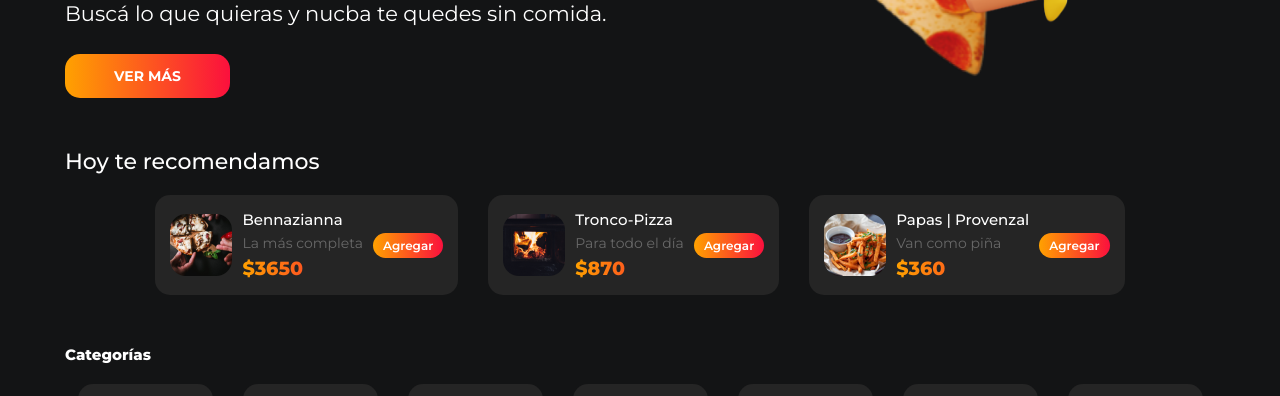
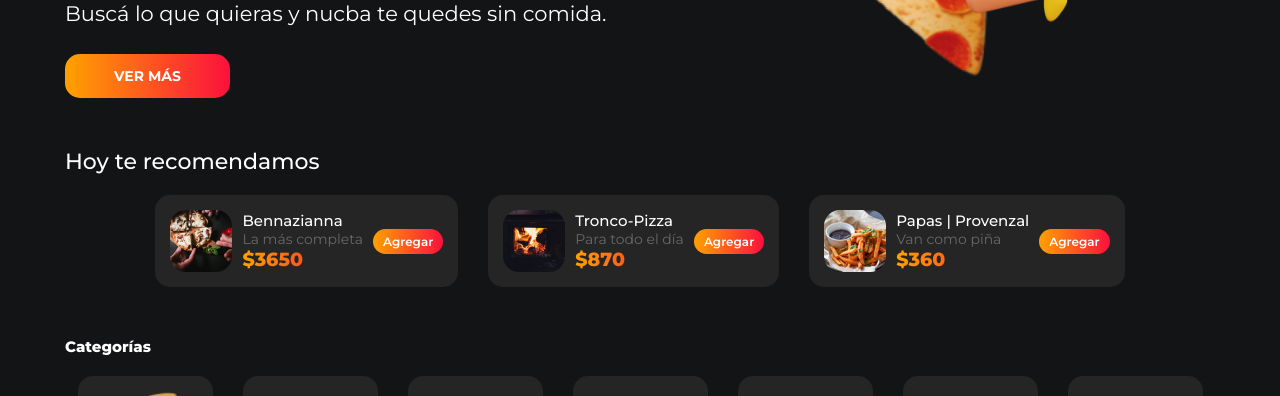
Before and after one commit to fkisser/Otro-Nucbazappi, a plain HTML site: page index.html in a window 1280 px wide. Shown: the part 324-720 px from the top of the page. Drawn offline with Linux system fonts and the light colour scheme.

Commit message:
minor visual fixes

```diff
--- a/assets/mediaqueries.css
+++ b/assets/mediaqueries.css
@@ -255,6 +255,9 @@
     #categorias .cards{
         gap: 10px;
     }
+    .card--categorias{
+        max-width: 160px;
+    }
     .card--categorias img{
         display: none;
     }
--- a/assets/style.css
+++ b/assets/style.css
@@ -192,7 +192,14 @@ header{
 .card--recomendados img{
     max-width: 62px;
 }
-.card--recomendados div{
+.card--recomendados .card__contenido{
+    width: 100%;
+    display: flex;
+    justify-content: space-between;
+    align-items: center;
+    gap: 10px;
+}
+.card__content div{
     display: flex;
     flex-direction: column;
     justify-content: center;
--- a/index.html
+++ b/index.html
@@ -107,6 +107,7 @@
             <div class="cards entrada">
                 <div class="card card--recomendados zoom">
                     <img src="./assets/img/recomendados/1.png" alt="Pizza Bennazianna">
+                    <div class="card__contenido">
                         <div>
                             <h4 class="card__titulo">Bennazianna</h4>
                             <p class="card__descripcion">La más completa</p>
@@ -114,8 +115,10 @@
                         </div>
                         <span class="boton zoom">Agregar</span>
                     </div>
+                </div>
                 <div class="card card--recomendados zoom">
                     <img src="./assets/img/recomendados/2.png" alt="Tronco-Pizza">
+                    <div class="card__contenido">
                         <div>
                             <h4 class="card__titulo">Tronco-Pizza</h4>
                             <p class="card__descripcion">Para todo el día</p>
@@ -123,14 +126,17 @@
                         </div>
                         <span class="boton zoom">Agregar</span>
                     </div>
+                </div>
                 <div class="card card--recomendados zoom">
                     <img src="./assets/img/recomendados/3.png" alt="Papas a la provenzal">
+                    <div class="card__contenido">
                         <div>
                             <h4 class="card__titulo">Papas | Provenzal</h4>
                             <p class="card__descripcion">Van como piña</p>
                             <p class="card__precio">$360</p>
                         </div>
                         <span class="boton zoom">Agregar</span>
+                    </div>
                 </div>
             </div>
         </section>
```
Lines whose indentation alone changed are shown as unchanged.
